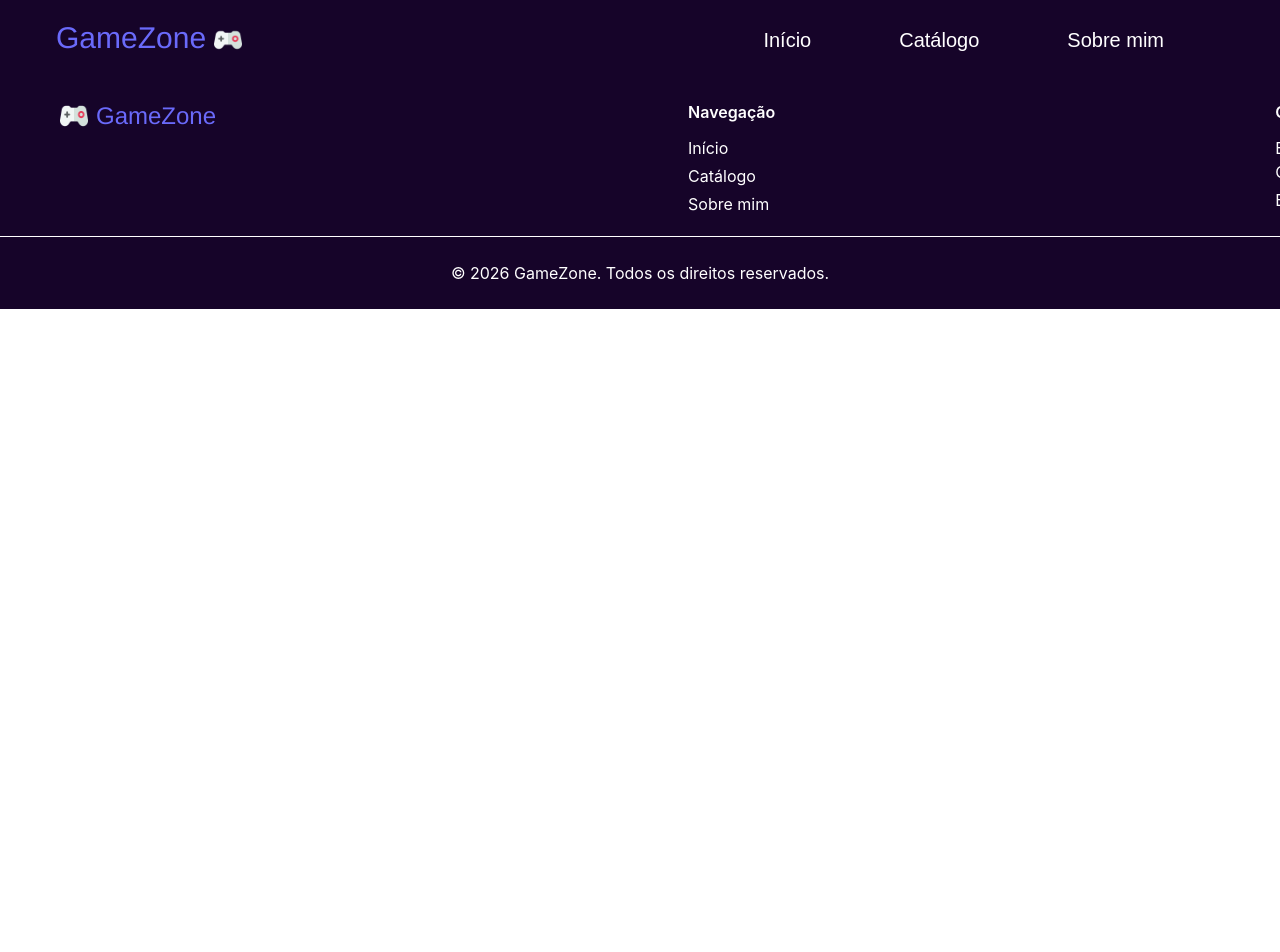
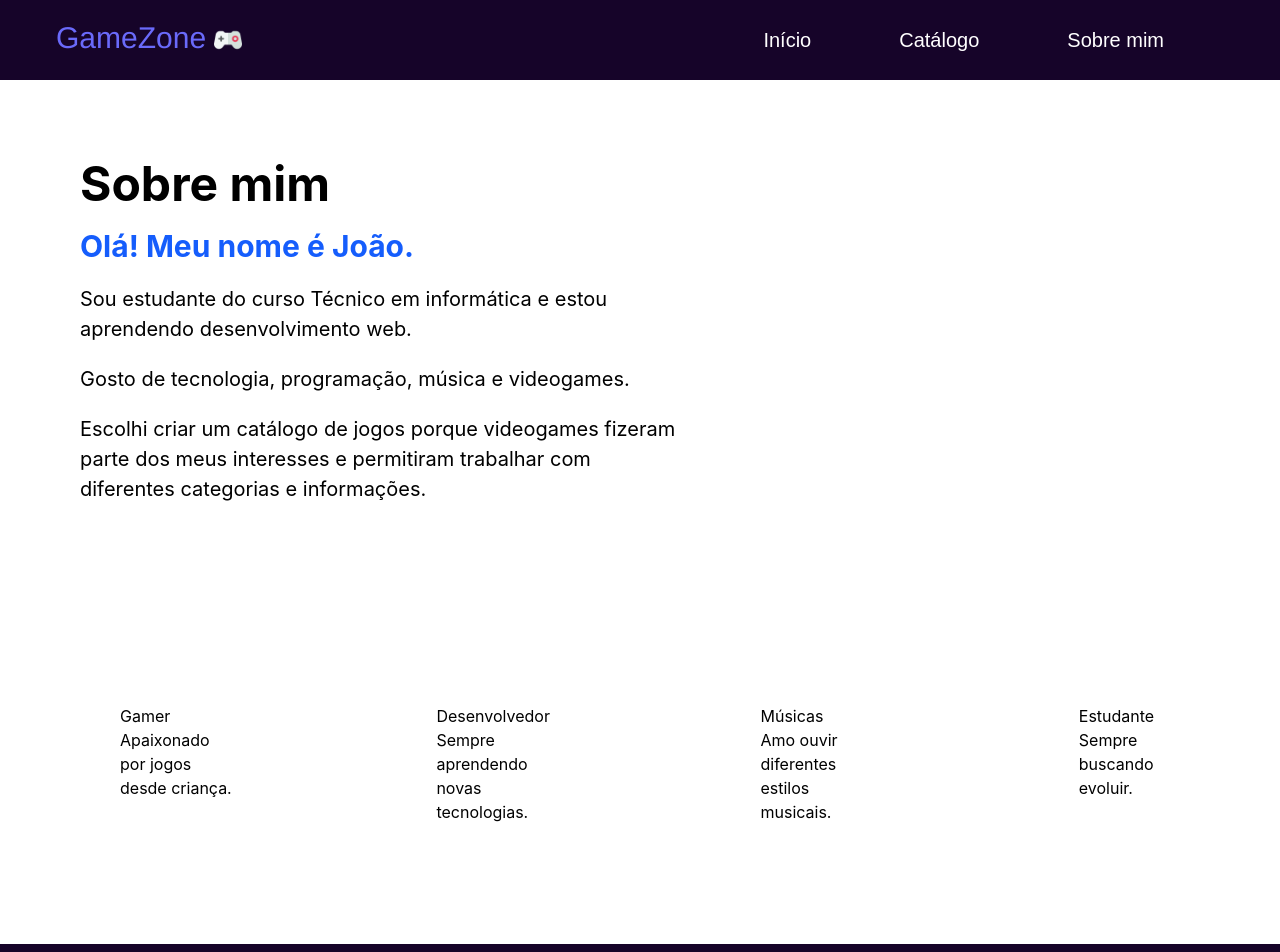
Before and after one commit to Mauro-Alexandre/React, a React (Vite) app in the folder Atividade/frontend/frontend/: page /perfil in a window 1280 px wide. Shown: the top 952 px of the page. Before the commit the page ends 800 px from the top, so only its background shows below. Built offline with nearby package versions, Linux system fonts and the light colour scheme.

Commit message:
atividade

```diff
--- a/Atividade/frontend/frontend/index.html
+++ b/Atividade/frontend/frontend/index.html
@@ -2,9 +2,9 @@
 <html lang="en">
   <head>
     <meta charset="UTF-8" />
-    <link rel="icon" type="image/svg+xml" href="/favicon.svg" />
+    <link rel="icon" type="" href="" />
     <meta name="viewport" content="width=device-width, initial-scale=1.0" />
-    <title>frontend</title>
+    <title>Atividade</title>
   </head>
   <body>
     <div id="root"></div>
--- a/Atividade/frontend/frontend/src/assets/home.tsx
+++ b/Atividade/frontend/frontend/src/assets/home.tsx
@@ -7,7 +7,7 @@ function Home() {
     <main className="min-h-200">
       <Header />
 
-      <div className="flex mb-10">
+      <div className="flex mb-10 bg-cyan-100 round">
         <div className="p-30">
           <h1 className="text-6xl font-bold">Bem-vindo ao</h1>{" "}
           <h1 className="text-8xl text-[rgb(71,71,236)] font-['Franklin_Gothic_Medium','Arial_Narrow',Arial,sans-serif]">
@@ -46,8 +46,8 @@ function Home() {
 
       <h1 className="text-center font-bold text-3xl">Destaques do catálogo</h1>
 
-      <div className="flex gap-20 p-13 m-5 bg-cyan-100 rounded-3xl">
-        <div className="transition-[scale] hover:scale-105">
+      <div className="flex gap-15 p-13 m-5">
+        <div className="transition-[scale] hover:scale-105  bg-blue-50 rounded-3xl p-5">
           <img
             src="/src/assets/minecraft.jfif"
             alt="minecraft"
@@ -61,7 +61,7 @@ function Home() {
           <p>Explore mundos infinitos e construa o que imaginar.</p>
         </div>
 
-        <div className="transition-[scale] hover:scale-105">
+        <div className="transition-[scale] hover:scale-105 bg-blue-50 rounded-3xl p-5">
           <img
             src="src/assets/stardew.png"
             alt="stardew"
@@ -75,7 +75,7 @@ function Home() {
           <p>Viva uma vida tranquila no campo e cuide da sua fazenda.</p>
         </div>
 
-        <div className="transition-[scale] hover:scale-105">
+        <div className="transition-[scale] hover:scale-105 bg-blue-50 rounded-3xl p-5">
           <img
             src="src/assets/hk.webp"
             alt="hk"
@@ -89,7 +89,7 @@ function Home() {
           <p>Explore um reino sombrio cheio de mistérios e desafios.</p>
         </div>
 
-        <div className="transition-[scale] hover:scale-105">
+        <div className="transition-[scale] hover:scale-105 bg-blue-50 rounded-3xl p-5">
           <img
             src="src/assets/mk.jpg"
             alt="mk"
--- a/Atividade/frontend/frontend/src/assets/jogos.tsx
+++ b/Atividade/frontend/frontend/src/assets/jogos.tsx
@@ -15,7 +15,7 @@ function Jogos()
                 <p className="text-2xl flex justify-center mt-5">Confira alguns jogos disponíveis em nosso catálogo.</p>
             </div>
 
-            <div className="flex gap-40 p-10 m-5 mb-15   bg-cyan-100 rounded-2xl">
+            <div className="flex gap-40 p-10 m-5 mb-15 bg-blue-50 rounded-2xl">
                 <div>
                     <img src="/src/assets/minecraft.jfif" alt="minecraft" className="w-80 h-80 object-cover object-top rounded-3xl mb-5 "/>
 
--- a/Atividade/frontend/frontend/src/assets/perfil.tsx
+++ b/Atividade/frontend/frontend/src/assets/perfil.tsx
@@ -6,8 +6,49 @@ function Perfil()
     return (
         <main>
             <Header/>
-            <div className="">
+            <div className="flex p-20">
+                <img src="" alt="" />
 
+                <div>
+                    <h1 className="font-bold text-5xl mb-5">Sobre mim</h1>
+
+                    <h2 className="text-blue-600 font-bold text-3xl mb-5">Olá! Meu nome é João.</h2>
+
+                    <div className="text-[20px] w-150">
+                        <p className="mb-5">Sou estudante do curso Técnico em informática e estou aprendendo desenvolvimento web.</p>
+
+                        <p className="mb-5">Gosto de tecnologia, programação, música e videogames.</p>
+
+                        <p>Escolhi criar um catálogo de jogos porque videogames fizeram parte dos meus interesses e permitiram trabalhar com diferentes categorias e informações.</p>
+                    </div>
+                </div>
+            </div>
+
+            <div className="flex gap-50 m-15 p-15">
+                <div className="">
+                    <img src="" alt="" />
+                    <h2>Gamer</h2>
+
+                    <p>Apaixonado por jogos desde criança.</p>
+                </div>
+                 <div>
+                    <img src="" alt="" />
+                    <h2>Desenvolvedor</h2>
+
+                    <p>Sempre aprendendo novas tecnologias.</p>
+                </div>
+                 <div>
+                    <img src="" alt="" />
+                    <h2>Músicas</h2>
+
+                    <p>Amo ouvir diferentes estilos musicais.</p>
+                </div>
+                 <div>
+                    <img src="" alt="" />
+                    <h2>Estudante</h2>
+
+                    <p>Sempre buscando evoluir.</p>
+                </div>
             </div>
             <Footer/>
         </main>
```
